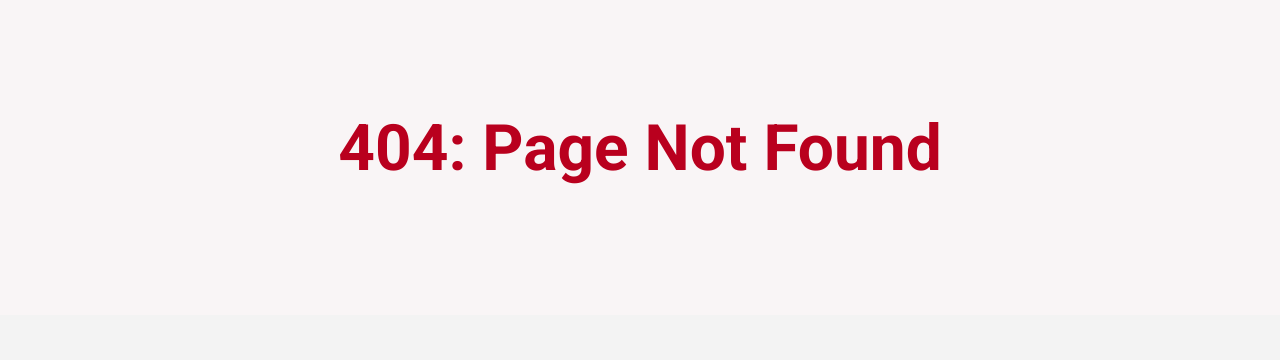
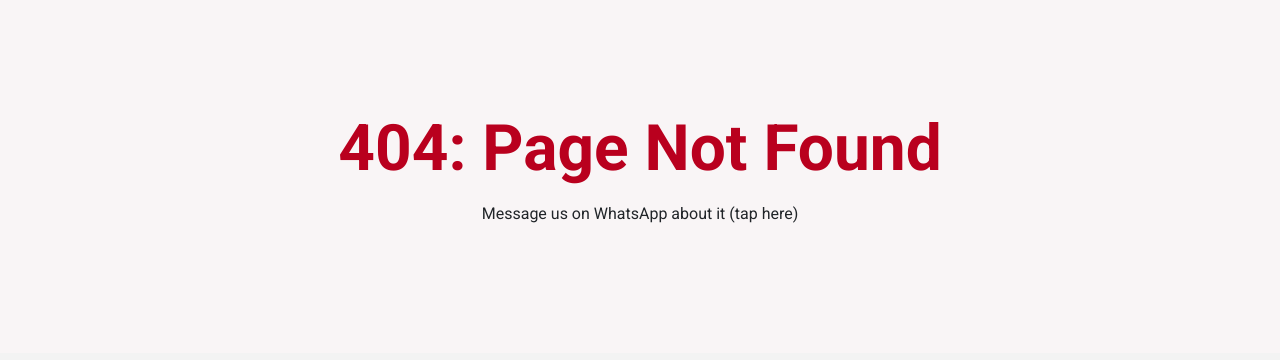
Before and after one commit to bhavanagarg14/bhavanagarg14.github.io, a plain HTML site: page 404.html in a window 1280 px wide. Shown: the part 153-513 px from the top of the page. Drawn offline with Linux system fonts and the light colour scheme.

Commit message:
Added message on 404

```diff
--- a/404.html
+++ b/404.html
@@ -70,6 +70,7 @@
         <div class="col-sm-8">
           <h1 class="display-3 fw-semibold text-center">404: Page Not Found</h1>
         </div>
+        <a class="btn" href="https://wa.me/919875859595?text=Hey, your website is not working." target="_blank">Message us on WhatsApp about it (tap here)</a>
       </div>
     </div>
   </div>
```
